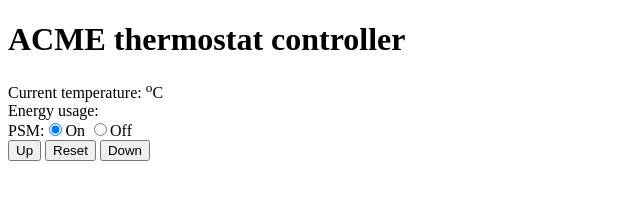
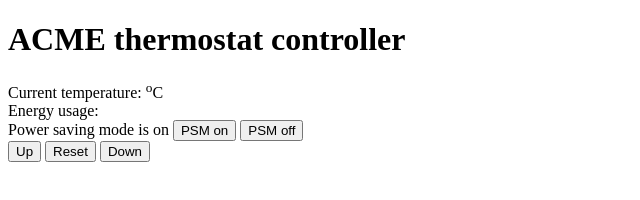
Before and after one commit to AramSimonian/thermostat, a plain HTML site: page index.html in a window 1280 px wide. Shown: the whole page, without its empty margins (0-640 px from the left). Drawn offline with Linux system fonts and the light colour scheme.

Commit message:
Changed PSM controls to buttons

```diff
--- a/index.html
+++ b/index.html
@@ -10,8 +10,9 @@
   <div id="current_temp">Current temperature: <label id="current_temp_value"></label><sup>o</sup>C</div>
   <div id="energy_usage">Energy usage:<label id="energy_usage_value"></label>
   <div id="power_saving_mode"></div>
-  PSM:<input type="radio" name="psm" id="psm_on" class="psm_control" value="on" checked="true" selected="true">On</label>
-  <input type="radio" name="psm" id="psm_off" class="psm_control" value="off">Off</label>
+    Power saving mode is <span id="power-saving-status">on</span>
+    <button id="psm_on" class="psm_control">PSM on</button>
+    <button id="psm_off" class="psm_control">PSM off</button>
   </div>
   <div id="thermostat_controls">
     <input type="button" name="temp_up" id="temp_up" class="thermo_button" value="Up">
```
